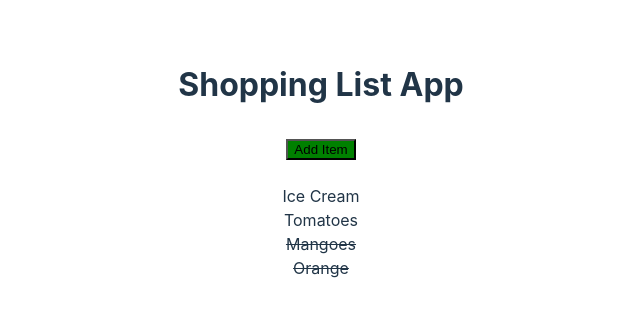
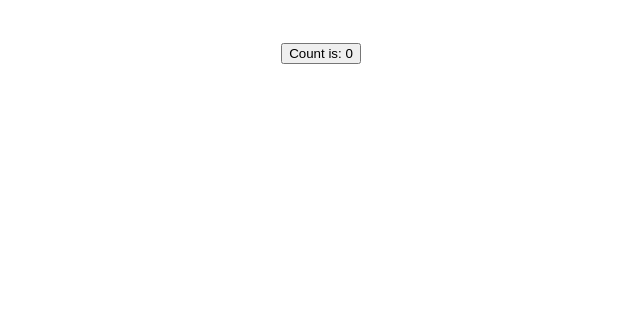
Before and after one commit to testing-region/vue-js-test, a Vue app in the folder app/: page / in a window 1280 px wide. Shown: the top 316 px of the page, without its empty margins (319-959 px from the left). Built offline with nearby package versions, Linux system fonts and the light colour scheme.

Commit message:
switch test to composition api

```diff
--- a/app/src/App.vue
+++ b/app/src/App.vue
@@ -1,18 +1,14 @@
 <script setup>
 
-import Options from './components/Options.vue'
-// import Composition from './components/Composition.vue'
+// import Options from './components/Options.vue'
+import Composition from './components/Composition.vue'
 
 </script>
 
 <template>
-    <Options />
+    <!--    <Options /> -->
 
-    <!--
-        <br />
-        <h1>Composition API</h1>
-        <Composition />
-        -->
+    <Composition />
 </template>
 
 <style scoped></style>
```
